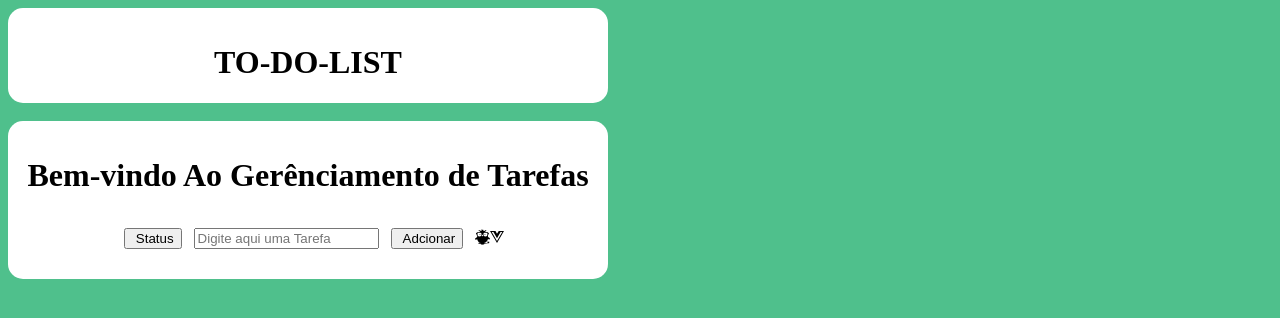
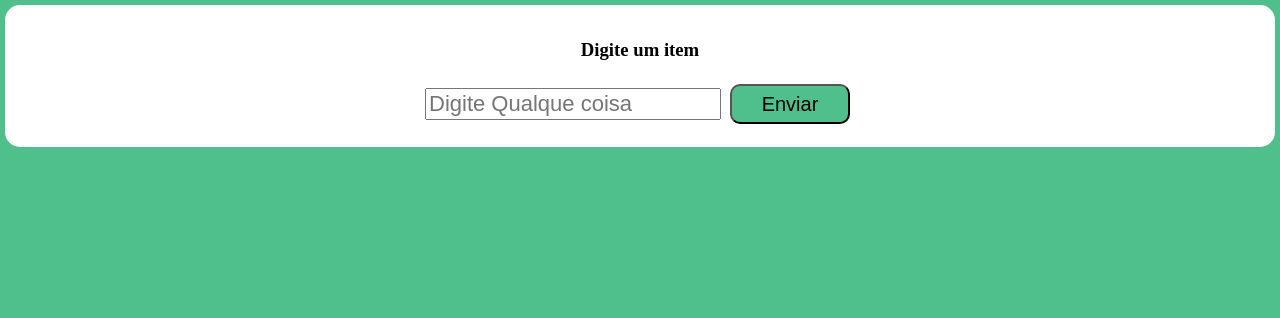
Before and after one commit to Edivansanto5/to-do-list.vue.js, a Vue app: page / in a window 1280 px wide. Shown: the top 318 px of the page. Built offline with nearby package versions, Linux system fonts and the light colour scheme.

Commit message:
fazendo botão para marcar tarefas

```diff
--- a/src/App.vue
+++ b/src/App.vue
@@ -1,20 +1,20 @@
 <template>
   <div>
-    <!-- <toList/> -->
-    <todoList/>
+
+    <toList/>
+
 
 
   </div>
 </template>
 <script>
-import todoList from './components/todoList.vue'
-// import toList from './components/toList.vue'
-import '@fortawesome/fontawesome-free/css/all.css'
-import '@fortawesome/fontawesome-free/js/all.js'
+
+import toList from './components/toList.vue'
+
   export default{
     components:{
-      // toList,
-      todoList
+     toList,
+
     }
   }
 </script>
--- a/src/components/toList.vue
+++ b/src/components/toList.vue
@@ -1,19 +1,22 @@
 <template>
   <div class="conteiner">
-    <form >
-      <h3>Digite um item</h3>
-      <input type="text" v-model.trim="lista.text" placeholder="Digite Qualque coisa">
-        <button type="button" @click="addLista()" > Enviar</button>
-        <div v-for="(lista, index) in listas" :key="index" class="list">
-          <form class="mr-10" >
-            <input :id="index" type="checkbox" v-model.trim="lista.checked" @click="changeChecked(index)" />
-          </form>
+    <h3>Digite um item</h3>
+    <input type="text" v-model.trim="lista.text" placeholder="Digite Qualque coisa"> <!-- ok-->
+    <button type="button" @click="addLista()" > Enviar</button>
 
-          <span :class="listas[index].checked ? 'line-through mr-10' : 'mr-10'" >{{ lista.text }}</span>
+    <div v-for="(lista, index) in listas" :key="index" class="list">
+      <form class="mr-10" >
+        <input :id="index" type="checkbox" v-model.trim="lista.checked" @click="changeChecked(index)"  />
 
-          <a class="mr-10" href="#" @click="deleta">Excluir</a>
-        </div>
-    </form>
+      </form>
+        <span :class="listas[index].checked ? 'line-through mr-10' : 'mr-10'" >{{ lista.text }}</span>
+        <button class="btn">A fazer</button>
+        <button class="btn">Fazendo</button>
+        <button class="btn">Feito</button>
+        <button class="btn-excluir" @click="deleta">Excluir</button>
+
+    </div>
+    <br>
     <br>
   </div>
 
@@ -51,8 +54,6 @@ export default {
 
     },
 
-
-
   }
 
 }
@@ -73,12 +74,28 @@ export default {
   }
 
   button{
-    border-radius: 50px;
+    border-radius: 10px;
     background: #4fc08c;
-    width: 60px;
+    width: 120px;
+    height: 40px;
     margin: 5px;
+    font-size: 20px;
 
   }
+  .btn{
+    border-radius: 10px;
+    background: #5cb2e4;
+    width: 140px;
+    height: 40px;
+    margin: 5px;
+    font-size: 22px;
+
+  }
+  .btn-excluir{
+    background: red;
+
+  }
+
 
   li{
     padding-top: 10px;
@@ -98,11 +115,15 @@ export default {
     padding-left: 160px;
     margin-top: 15px;
     margin-bottom: 15px;
+    font-size: 28px;
   }
 
   .mr-10 {
     margin-right: 10px;
   }
+  input{
+    font-size: 22px;
+  }
 
 
 </style>
--- a/src/components/todoList.vue
+++ b/src/components/todoList.vue
@@ -1,20 +1,30 @@
 <template>
      <div class="conteiner">
+    <h3>Digite um item</h3>
+    <input type="text" v-model.trim="lista.text" placeholder="Digite Qualque coisa"> <!-- ok-->
+    <button type="button" @click="addLista()" > Enviar</button>
+
+    <div v-for="(lista, index) in listas" :key="index" >
+        <span>{{ lista.text }}</span> <a class="mr-10" href="#" @click="deleta">Excluir</a>
+        <span>{{listas.text}}</span>
+    </div>
+    <br>
+  </div>
+    <!-- <div class="conteiner">
       <div class="box">
             <h1>{{title}}</h1>
-        </div> <br>
-        <form class="tarefas">
+        </div>
         <h1>{{nome}}</h1>
         <button class="btn" type="###">Status</button>
-            <input type="text" placeholder="Digite aqui uma Tarefa">
+        <input type="text" v-model="lista.text" placeholder="Digite aqui uma Tarefa">
         <button class="btn" @click="addLista()">Adcionar</button>
-            <i class="fab fa-earlybirds"></i>
-<i class="fab fa-vuejs"></i>
 
-            <br><br>
-            <!-- <img src="../assets/excluir.png" @click="apertou()"> -->
-        </form>
+        <div v-for="(lista,index) in listas" :key="index">
+           <p>fasdfadfaf</p>
         </div>
+
+
+    </div> -->
 </template>
 <script>
 
@@ -22,47 +32,27 @@ export default {
     name:'todoList',
         data(){
         return{
-
-            title:'TO-DO-LIST',
-            nome:'Bem-vindo Ao Gerênciamento de Tarefas',
-            status:['A Fazer','Fazendo','Feito'],
-
+        lista: {},
+        listas: [],
         }
     },
+    methods:{
+        addLista(){
+            this.listas.push(this.lista) // add um item na lista
+            this.lista = {
+                text: '',
+            }
+        },
+        deleta(){
+        this.listas.pop(this.listas)
+        console.log('veio parar aqui');
 
+        },
+    }
 }
 </script>
 
 <style>
-    .conteiner {
-        background: white;
-        width: 600px;
-        height: 80px;
-        padding-top: 15px;
-        text-align: center;
-        border-radius: 15px;
-
-    }
-    .tarefas{
-        background: white;
-        width: 600px;
-        padding-top: 15px;
-        text-align: center;
-        border-radius: 15px;
-    }
-    body{
-        background: #4fc08c;
-
-    }
-    .select,.btn{
-        padding-left: 10px;
-        margin: 12px;
-    }
-    img{
-        width: 40px;
-
-    }
-
 
 
 
```
Lines whose indentation alone changed are shown as unchanged.
